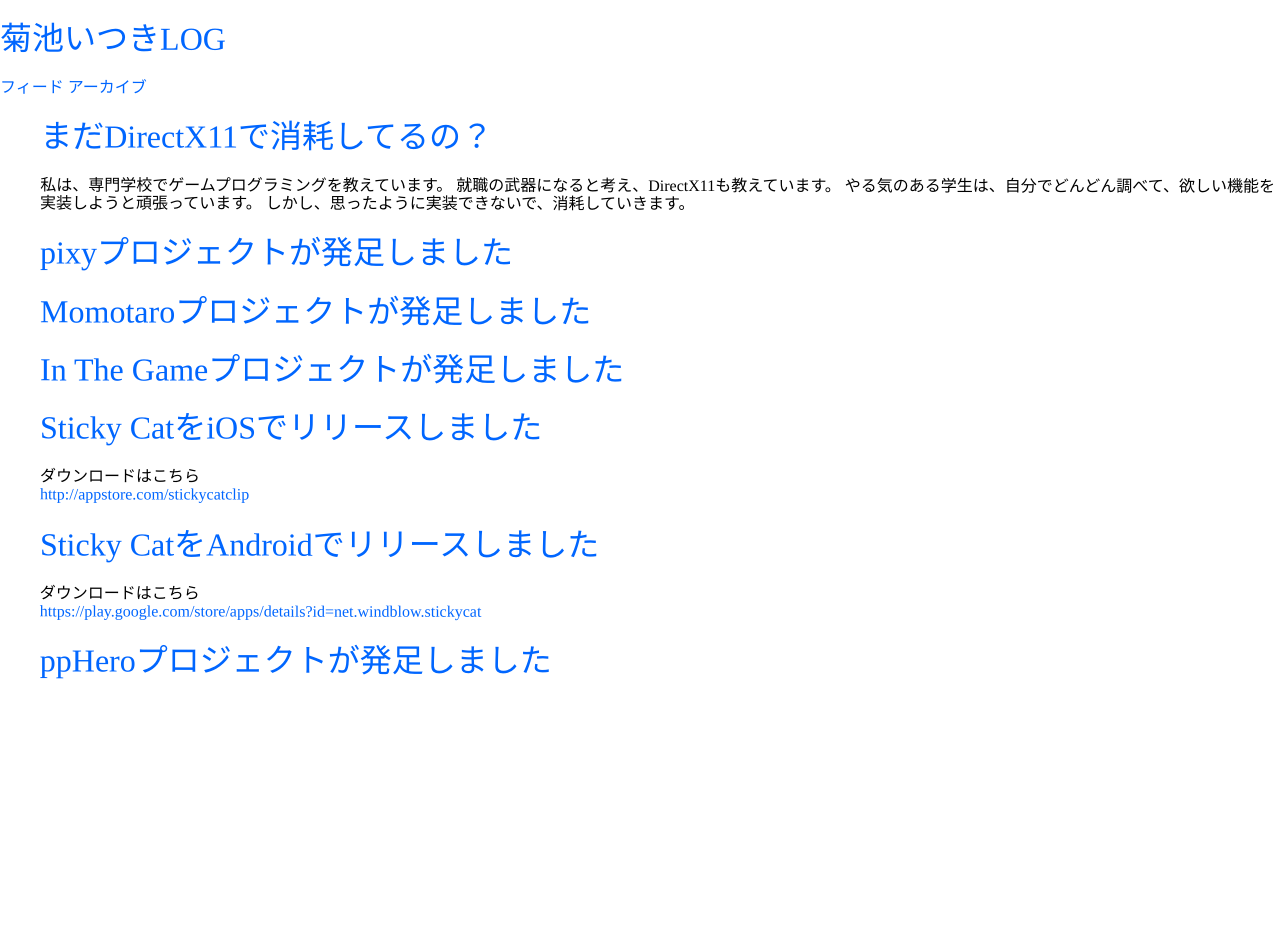
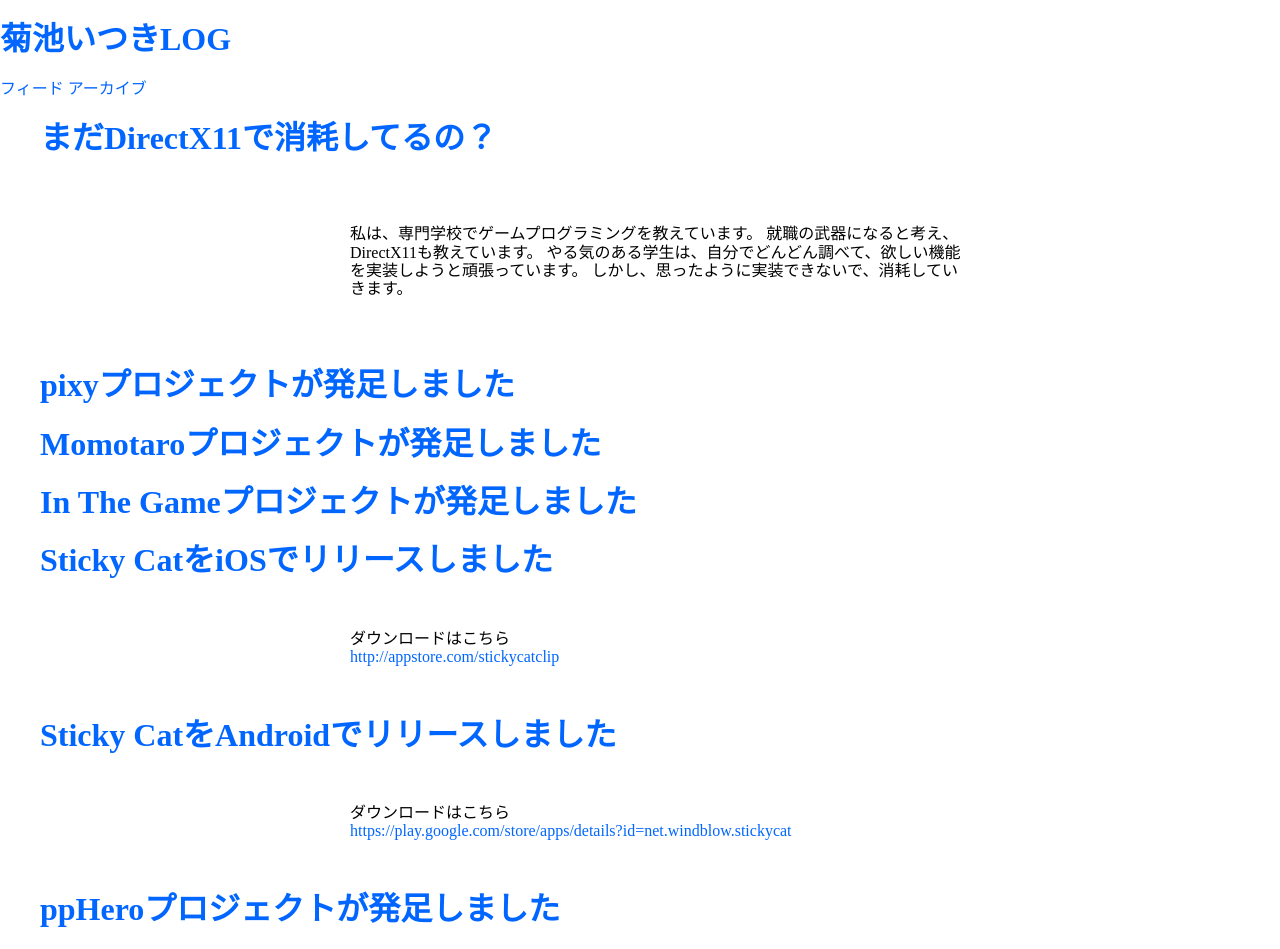
Before and after one commit to itukikikuti/windblow.net, a Jekyll site: the page built from index.html, in a window 1280 px wide. Built offline with Jekyll 4.4.1, drawn with Linux system fonts in a browser that asks for light colours; some web fonts are replaced; before the commit the page ends 900 px from its top, so only the background shows below that.

Commit message:
Update style.scss

```diff
--- a/css/style.scss
+++ b/css/style.scss
@@ -4,8 +4,11 @@ $color: #0066FF;
 
 * {
     font-family: "Mplus 1p";
+}
+p {
     font-weight: 400;
-    transform: rotate(0.01deg);
+    font-size: 32px;
+    transform: scale(0.5);
 }
 a {
     color: $color;
```
